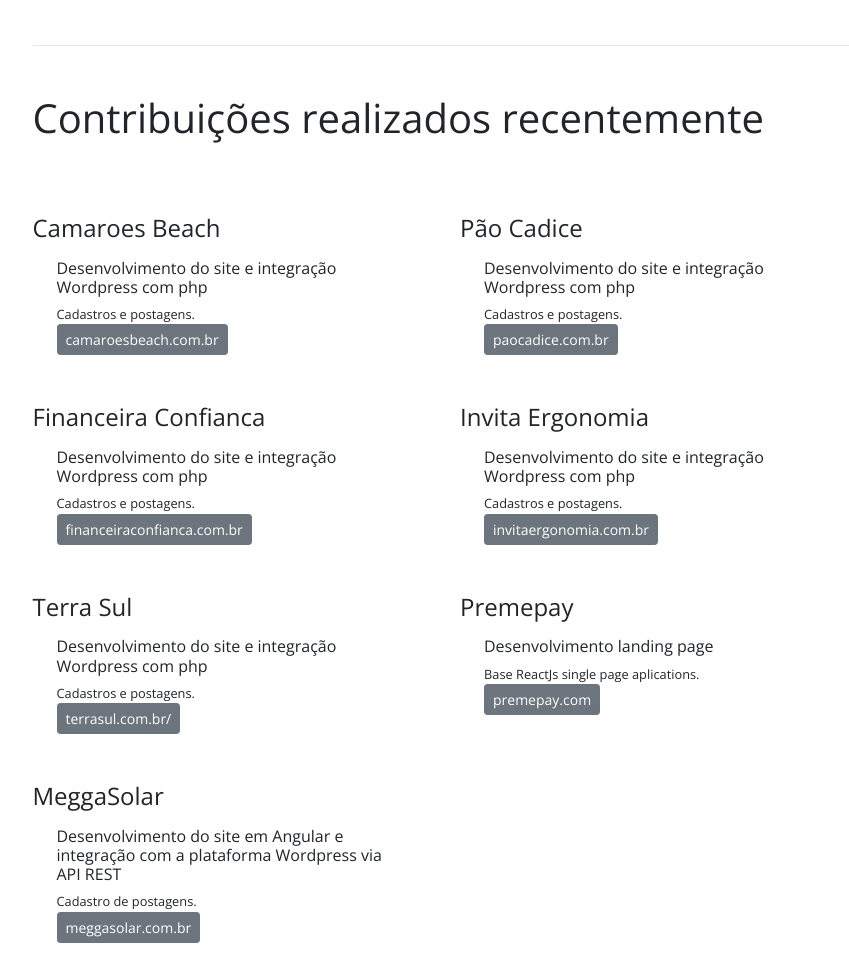
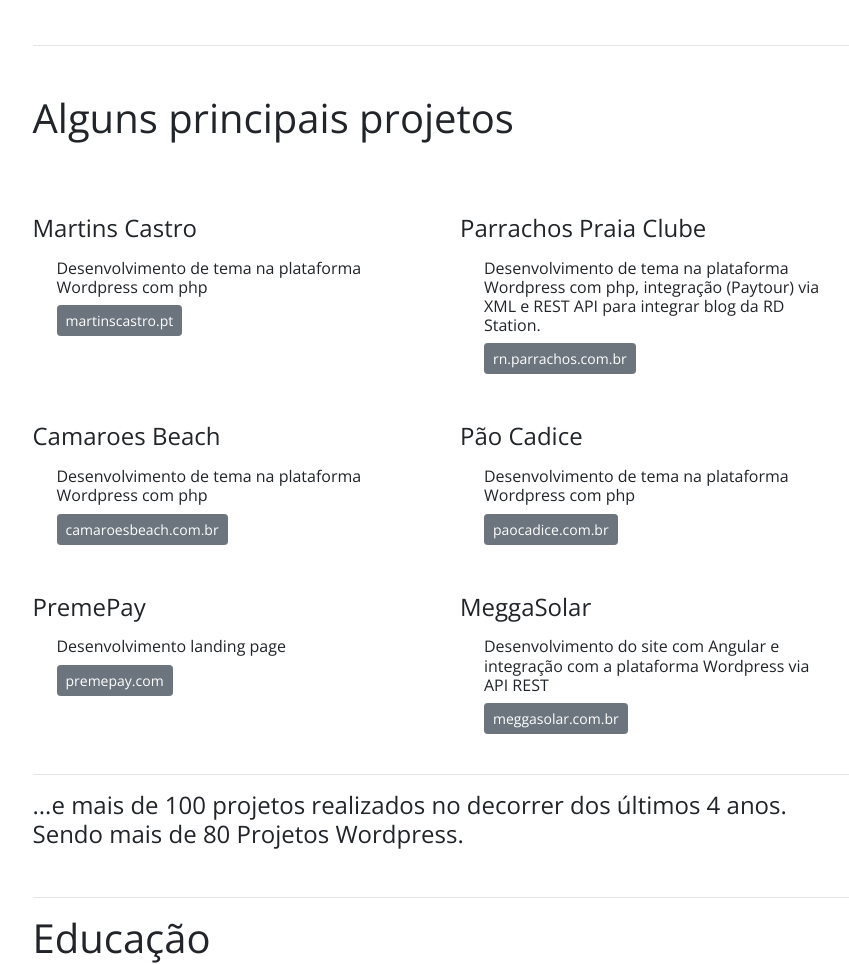
Before and after one commit to allanncruz/cv, a website: page src/index.html in a window 1280 px wide. Shown: the part 2343-3308 px from the top of the page, without its empty margins (195-1044 px from the left). Drawn offline with nearby package versions, Linux system fonts and the light colour scheme; files that its build step writes are made by us from their sources.

Commit message:
update experience

```diff
--- a/src/index.html
+++ b/src/index.html
@@ -147,64 +147,56 @@
 
 
                 <section class="projects mb-5">
-                    <h1 class="font-weight-light mb-4">Contribuições realizados recentemente</h1>
+                    <h1 class="font-weight-light mb-4">Alguns principais projetos</h1>
 <br>
 
                     <div class="row">
                         <div class="col-6 my-4">
+                            <h4 class="mb-3">Martins Castro</h4>
+                            <div class="px-4 position-relative">
+                                <h6>Desenvolvimento de tema na plataforma Wordpress com php</h6>
+                                <a
+                                    class="btn btn-secondary btn-sm"
+                                    href="https://martinscastro.pt/"
+                                    target="_blank">martinscastro.pt</a>
+                            </div>
+                        </div>
+                        <div class="col-6 my-4">
+                            <h4 class="mb-3">Parrachos Praia Clube</h4>
+                            <div class="px-4 position-relative">
+                                <h6>Desenvolvimento de tema na plataforma Wordpress com php, integração (Paytour) via XML e REST API para integrar blog da RD Station.</h6>
+                                <a
+                                    class="btn btn-secondary btn-sm"
+                                    href="https://rn.parrachos.com.br/"
+                                    target="_blank">rn.parrachos.com.br</a>
+                            </div>
+                        </div>
+                        <div class="col-6 my-4">
                             <h4 class="mb-3">Camaroes Beach</h4>
                             <div class="px-4 position-relative">
-                                <h6>Desenvolvimento do site e integração Wordpress com php</h6>
-                                <small class="m-0 d-block">Cadastros e postagens.</small>
+                                <h6>Desenvolvimento de tema na plataforma Wordpress com php</h6>
                                 <a class="btn btn-secondary btn-sm" href="https://camaroesbeach.com.br/" target="_blank">camaroesbeach.com.br</a>
                             </div>
                         </div>
                         <div class="col-6 my-4">
                             <h4 class="mb-3">Pão Cadice</h4>
                             <div class="px-4 position-relative">
-                                <h6>Desenvolvimento do site e integração Wordpress com php</h6>
-                                <small class="m-0 d-block">Cadastros e postagens.</small>
+                                <h6>Desenvolvimento de tema na plataforma Wordpress com php</h6>
                                 <a class="btn btn-secondary btn-sm" href="https://paocadice.com.br/" target="_blank">paocadice.com.br</a>
                             </div>
                         </div>
                         <div class="col-6 my-4">
-                            <h4 class="mb-3">Financeira Confianca</h4>
-                            <div class="px-4 position-relative">
-                                <h6>Desenvolvimento do site e integração Wordpress com php</h6>
-                                <small class="m-0 d-block">Cadastros e postagens.</small>
-                                <a class="btn btn-secondary btn-sm" href="https://www.financeiraconfianca.com.br/" target="_blank">financeiraconfianca.com.br</a>
-                            </div>
-                        </div>
-                        <div class="col-6 my-4">
-                            <h4 class="mb-3">Invita Ergonomia</h4>
-                            <div class="px-4 position-relative">
-                                <h6>Desenvolvimento do site e integração Wordpress com php</h6>
-                                <small class="m-0 d-block">Cadastros e postagens.</small>
-                                <a class="btn btn-secondary btn-sm" href="https://invitaergonomia.com.br/" target="_blank">invitaergonomia.com.br</a>
-                            </div>
-                        </div>
-                        <div class="col-6 my-4">
-                            <h4 class="mb-3">Terra Sul</h4>
-                            <div class="px-4 position-relative">
-                                <h6>Desenvolvimento do site e integração Wordpress com php</h6>
-                                <small class="m-0 d-block">Cadastros e postagens.</small>
-                                <a class="btn btn-secondary btn-sm" href="https://terrasul.com.br/" target="_blank">terrasul.com.br/</a>
-                            </div>
-                        </div>
-                        <div class="col-6 my-4">
-                            <h4 class="mb-3">Premepay</h4>
+                            <h4 class="mb-3">PremePay</h4>
                             <div class="px-4 position-relative">
                                 <h6>Desenvolvimento landing page</h6>
-                                <small class="m-0 d-block">Base ReactJs single page aplications.</small>
-                                <a class="btn btn-secondary btn-sm" href="http://premepay.com" target="_blank">premepay.com</a>
+                                <a class="btn btn-secondary btn-sm" href="https://premepay.com" target="_blank">premepay.com</a>
                             </div>
                         </div>
                         <div class="col-6 my-4">
                             <h4 class="mb-3">MeggaSolar</h4>
                             <div class="px-4 position-relative">
-                                <h6>Desenvolvimento do site em Angular e integração com a plataforma Wordpress via API REST</h6>
-                                <small class="m-0 d-block">Cadastro de postagens.</small>
-                                <a class="btn btn-secondary btn-sm" href="http://novo.meggasolar.com.br" target="_blank">meggasolar.com.br</a>
+                                <h6>Desenvolvimento do site com Angular e integração com a plataforma Wordpress via API REST</h6>
+                                <a class="btn btn-secondary btn-sm" href="https://meggasolar.com.br" target="_blank">meggasolar.com.br</a>
                             </div>
                         </div>
                     </div>
```
